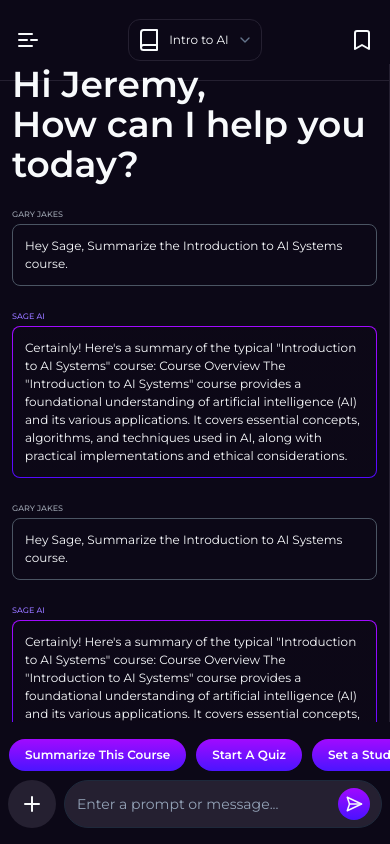
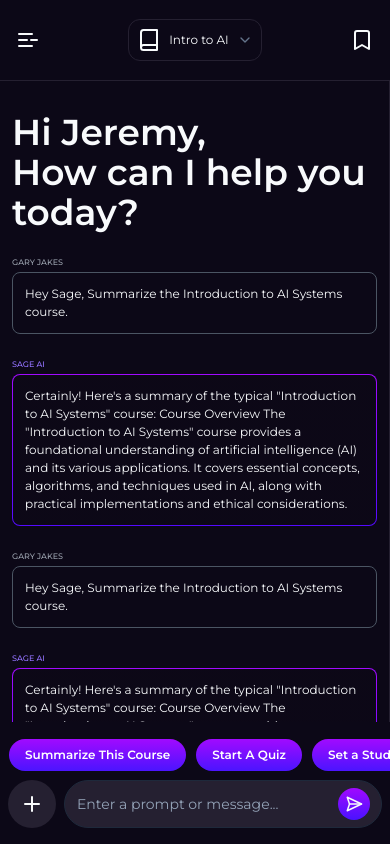
Before and after one commit to NengakDakup/sage-app, a Next.js app: page /dashboard in a window 390 px wide. Built offline with nearby package versions, Linux system fonts and the light colour scheme.

Commit message:
Fixed padding for chat section

```diff
--- a/app/dashboard/layout.js
+++ b/app/dashboard/layout.js
@@ -24,7 +24,7 @@ export default function DashboardLayout ({children}) {
 
       <div className={`flex flex-col grow h-full relative ${toggled && 'w-4/5'}`}>
         <DashboardHeader setMobileLeftToggled={setMobileLeftToggled} setMobileRightToggled={setMobileRightToggled} />
-        <div className='flex flex-row h-full pt-16 md:pt-24'>
+        <div className='flex flex-row h-full pt-20 md:pt-24'>
           {children}
         </div>
       </div>
--- a/components/DashboardChat.js
+++ b/components/DashboardChat.js
@@ -7,9 +7,9 @@ import ChatInput from './ChatInput';
 
 const DashboardChat = () => {
   return (
-    <div className='flex flex-col grow border-r border-purple-light px-3 overflow-y-scroll overflow-x-hidden relative'>
+    <div className='flex flex-col grow border-r border-purple-light px-3 pt-8 overflow-y-scroll overflow-x-hidden relative'>
 
-      <div className='flex flex-col gap-4 w-full max-w-[900px] mx-auto relative'>
+      <div className='flex flex-col gap-4 w-full max-w-[900px] mx-auto relative pb-[200px]'>
         <WelcomeChat/>
         <Userchat/>
         <SageAiChat/>
```
